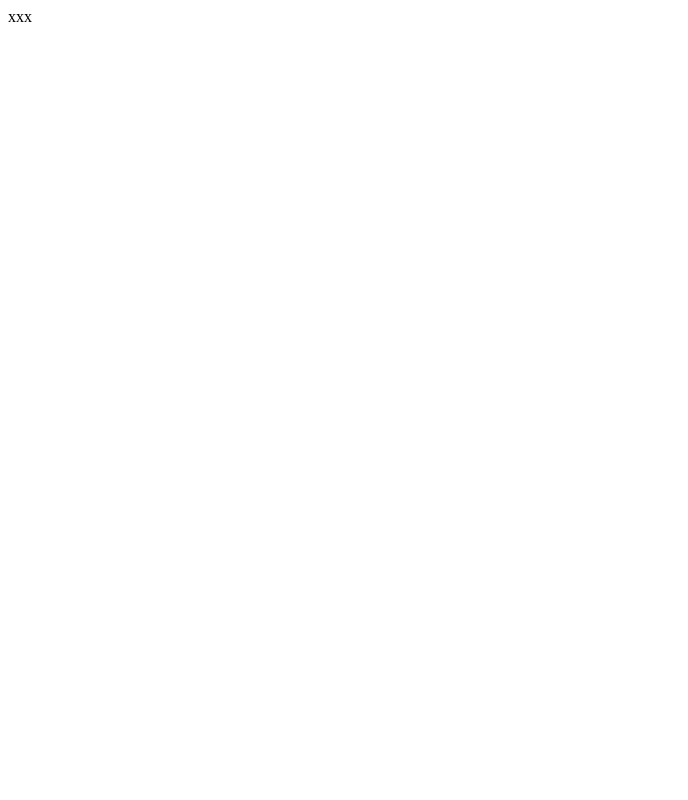
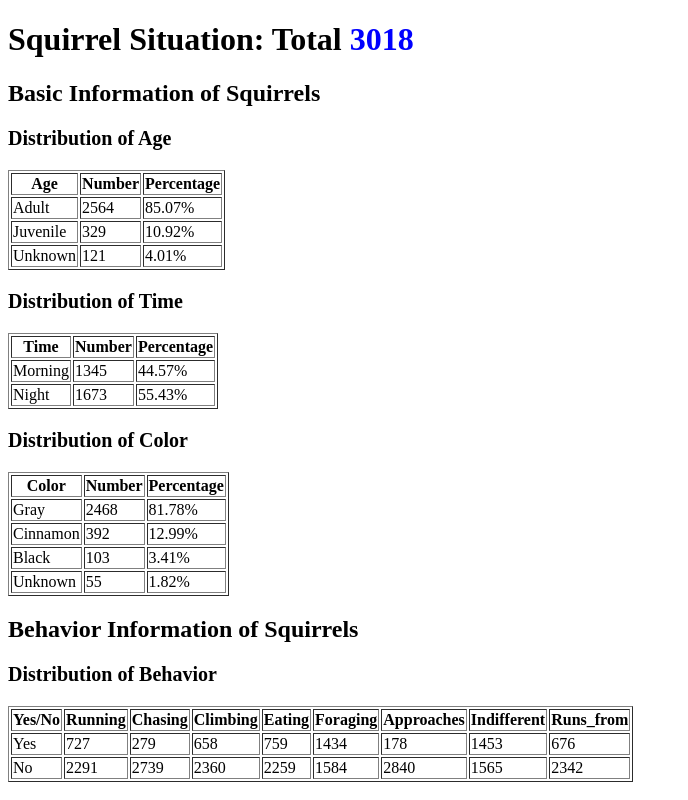
Before and after one commit to Siyuan-Han/SquirrelTracker-, a Django app: page /squtracker/sightings/stats/ in a window 1280 px wide. Before the commit the part shown is almost empty. Shown: the whole page, without its empty margins (0-688 px from the left). Run offline with Django 3.2, Linux system fonts and the light colour scheme; data comes from the database, SQL or seed files in the repository.

Commit message:
Update stats.html

```diff
--- a/squtracker/templates/squtracker/stats.html
+++ b/squtracker/templates/squtracker/stats.html
@@ -1 +1,116 @@
-xxx
+<!DOCTYPE html>
+<html>
+	<head>
+		<title>Stas For Squirrel Situation</title>
+	</head>
+	<body>
+		<h1>Squirrel Situation: Total<span style="color:blue"> {{context.Total}}</span></h1>
+		<h2>Basic Information of Squirrels</h2>
+		<p style="font-size:20px"><b>Distribution of Age</b> </p>
+		<table border="1">
+			<tr>
+				<th>Age</th>
+				<th>Number</th>
+				<th>Percentage</th>
+			</tr>
+			<tr>
+				<td>Adult</td>
+				<td>{{context.Adult_Number}}</td>
+				<td>{{context.Adult_Percent}}</td>
+			</tr>
+			<tr>
+                                <td>Juvenile</td>
+                                <td>{{context.Juvenile_Number}}</td>
+                                <td>{{context.Juvenile_Percent}}</td>
+                        </tr>
+			<tr>
+                                <td>Unknown</td>
+                                <td>{{context.Number_Unknown}}</td>
+                                <td>{{context.Unknown_Percent}}</td>
+                        </tr>
+		</table>
+		<p style="font-size:20px"><b>Distribution of Time</b> </p>
+                <table border="1">
+                        <tr>
+				<th>Time</th>
+                                <th>Number</th>
+                                <th>Percentage</th>
+                        </tr>
+                        <tr>
+                                <td>Morning</td>
+                                <td>{{context.Morning}}</td>
+                                <td>{{context.Morning_Percent}}</td>
+                        </tr>
+                        <tr>
+                                <td>Night</td>
+                                <td>{{context.Night}}</td>
+                                <td>{{context.Night_Percent}}</td>
+                        </tr>
+                </table>
+		<p style="font-size:20px"><b>Distribution of Color</b> </p>
+                <table border="1">
+                        <tr>
+                                <th>Color</th>
+                                <th>Number</th>
+                                <th>Percentage</th>
+                        </tr>
+                        <tr>
+                                <td>Gray</td>
+                                <td>{{context.Gray_Number}}</td>
+                                <td>{{context.Gray_Percent}}</td>
+                        </tr>
+                        <tr>
+                                <td>Cinnamon</td>
+                                <td>{{context.Cinnamon_Number}}</td>
+                                <td>{{context.Cinnamon_Percent}}</td>
+                        </tr>
+			<tr>
+                                <td>Black</td>
+                                <td>{{context.Black_Number}}</td>
+                                <td>{{context.Black_Percent}}</td>
+                        </tr>
+                        <tr>
+                                <td>Unknown</td>
+				<td>{{context.Number_Unknown2}}</td>
+                                <td>{{context.Unknown2_Percent}}</td>
+                        </tr>
+                </table>
+		<h2>Behavior Information of Squirrels</h2>
+                <p style="font-size:20px"><b>Distribution of Behavior</b> </p>
+                <table border="1">
+                        <tr>
+				<th>Yes/No</th>
+                                <th>Running</th>
+                                <th>Chasing</th>
+				<th>Climbing</th>
+                                <th>Eating</th>
+				<th>Foraging</th>
+                                <th>Approaches</th>
+                                <th>Indifferent</th>
+                                <th>Runs_from</th>
+                        </tr>
+                        <tr>
+                                <td>Yes</td>
+                                <td>{{context.Running_Number}}</td>
+                                <td>{{context.Chasing_Number}}</td>
+				<td>{{context.Climbing_Number}}</td>
+				<td>{{context.Eating_Number}}</td>
+				<td>{{context.Foraging_Number}}</td>
+				<td>{{context.Approaches_Number}}</td>
+				<td>{{context.Indifferent_Number}}</td>
+				<td>{{context.Runs_from_Number}}</td>
+                        </tr>
+                        <tr>
+                                <td>No</td>
+                                <td>{{context.Running_not_Number}}</td>
+                                <td>{{context.Chasing_not_Number}}</td>
+                                <td>{{context.Climbing_not_Number}}</td>
+                                <td>{{context.Eating_not_Number}}</td>
+                                <td>{{context.Foraging_not_Number}}</td>
+                                <td>{{context.Approaches_not_Number}}</td>
+                                <td>{{context.Indifferent_not_Number}}</td>
+                                <td>{{context.Runs_from_not_Number}}</td>
+                        </tr>
+                </table>
+	</body>
+</html>
```
